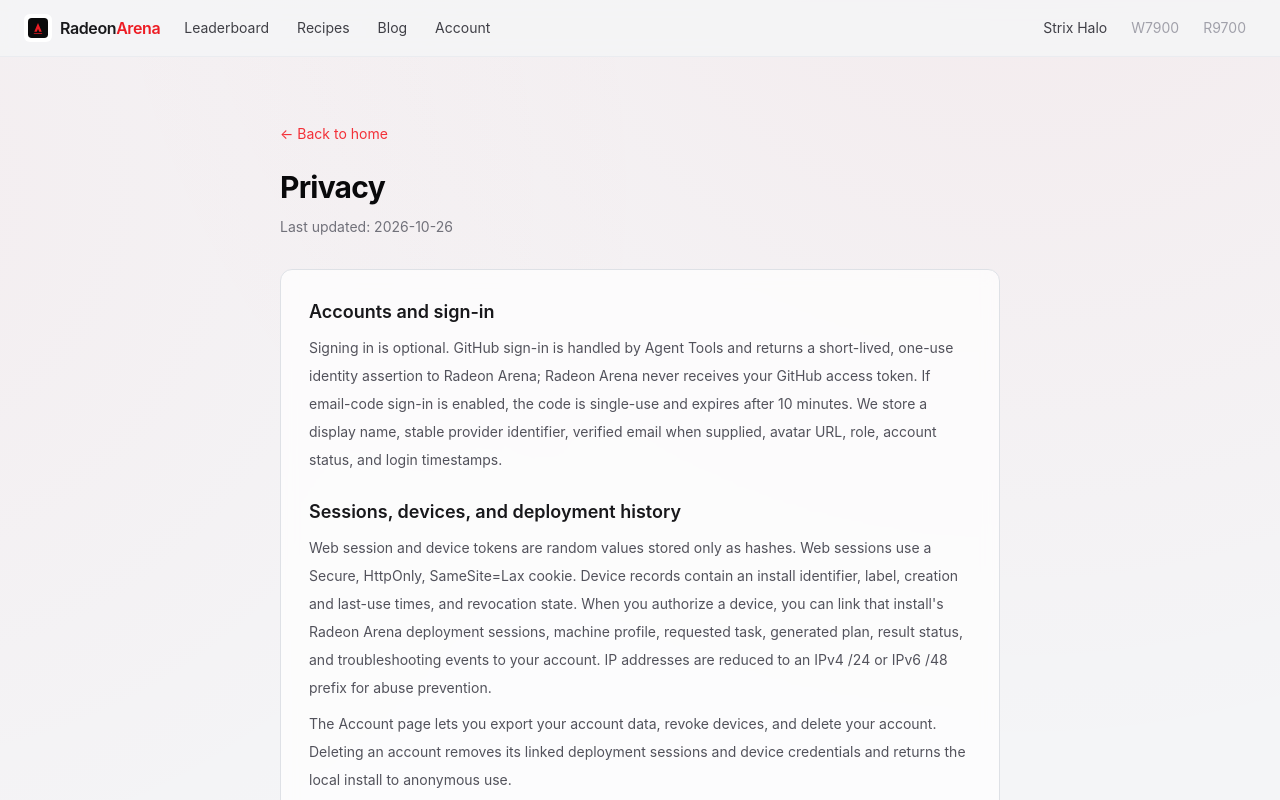
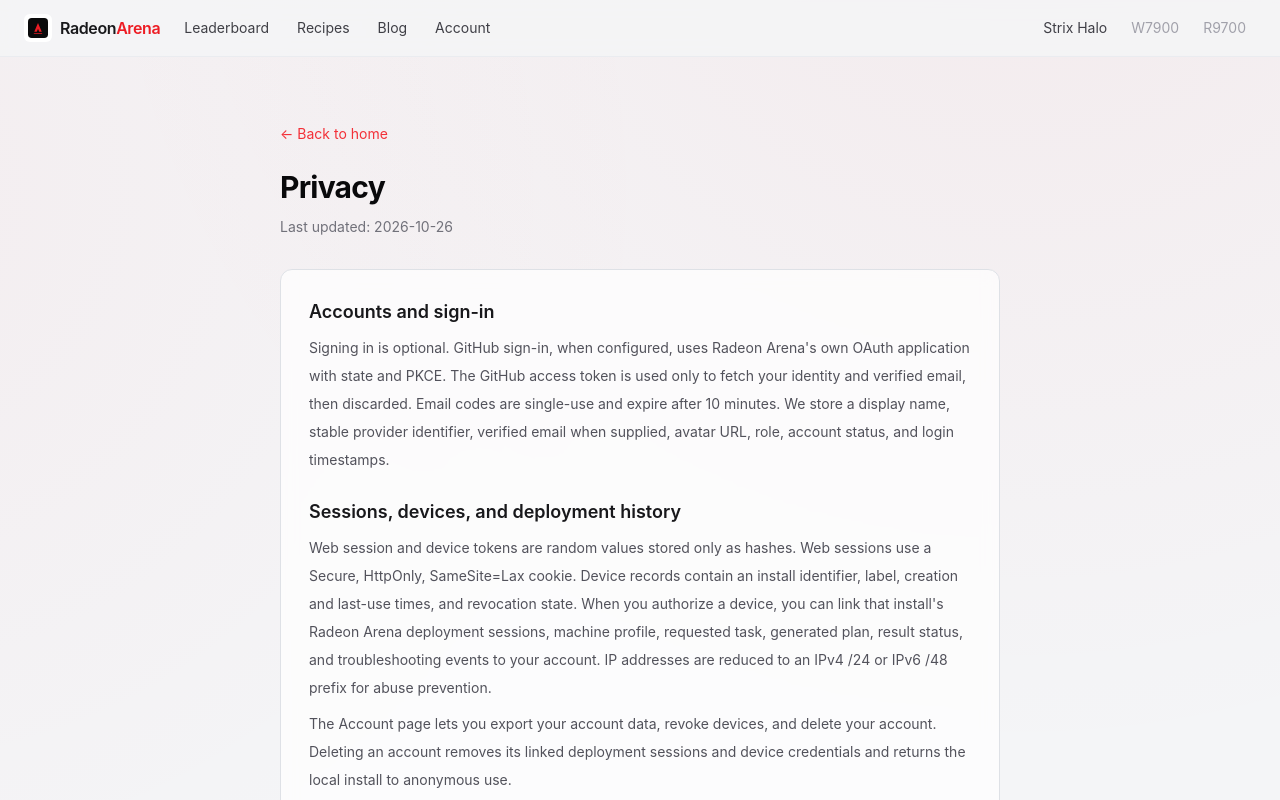
Before and after one commit to radeon-arena/radeon-arena, a Next.js app: page /privacy in a window 1280 px wide. Shown: the top 800 px of the page. Built offline with nearby package versions, Linux system fonts and the light colour scheme.

Commit message:
privacy: document independent GitHub OAuth

```diff
--- a/src/app/privacy/page.tsx
+++ b/src/app/privacy/page.tsx
@@ -17,9 +17,9 @@
         <section>
           <h2 className="text-lg font-semibold text-zinc-100">Accounts and sign-in</h2>
           <p className="mt-2 text-zinc-400">
-            Signing in is optional. GitHub sign-in is handled by Agent Tools and returns a short-lived,
-            one-use identity assertion to Radeon Arena; Radeon Arena never receives your GitHub access
-            token. If email-code sign-in is enabled, the code is single-use and expires after 10 minutes.
+            Signing in is optional. GitHub sign-in, when configured, uses Radeon Arena&apos;s own OAuth
+            application with state and PKCE. The GitHub access token is used only to fetch your identity
+            and verified email, then discarded. Email codes are single-use and expire after 10 minutes.
             We store a display name, stable provider identifier, verified email when supplied, avatar URL,
             role, account status, and login timestamps.
           </p>
```
